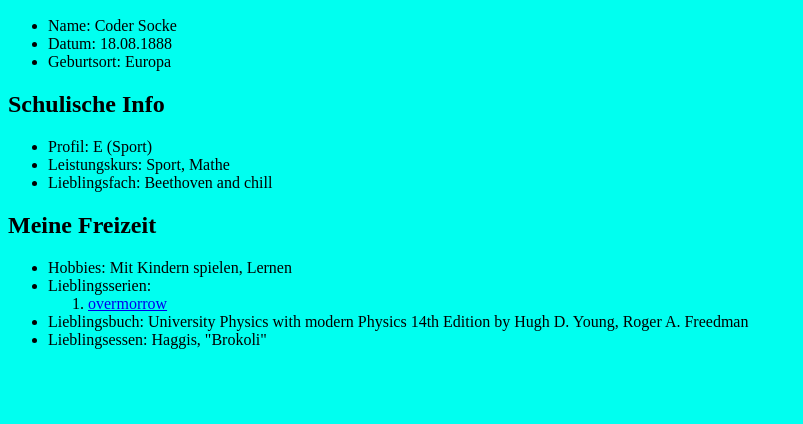
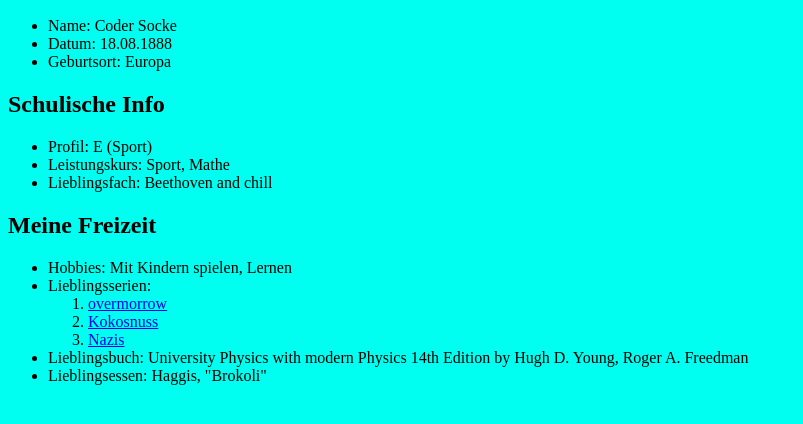
Before and after one commit to Coder-Socke/Coder-Socke.github.io, a plain HTML site: page index.html in a window 1280 px wide. Shown: the part 96-520 px from the top of the page, without its empty margins (0-803 px from the left). Drawn offline with Linux system fonts and the light colour scheme.

Commit message:
Update index.html

```diff
--- a/index.html
+++ b/index.html
@@ -32,6 +32,12 @@
                 <li>
                     <a href="https://de.wikipedia.org/wiki/The_Day_After_Tomorrow"> overmorrow </a>
                 </li>
+                <li>
+                    <a href="https://de.wikipedia.org/wiki/Die_Ritter_der_Kokosnu%C3%9F"> Kokosnuss </a>
+                </li>
+                <li>
+                    <a href="https://de.wikipedia.org/wiki/Inglourious_Basterds"> Nazis </a>
+                </li>
             </ol>
         <li>Lieblingsbuch: University Physics with modern Physics 14th Edition by Hugh D. Young, Roger A. Freedman </li>
         <li>Lieblingsessen: Haggis, "Brokoli" </li>
```
